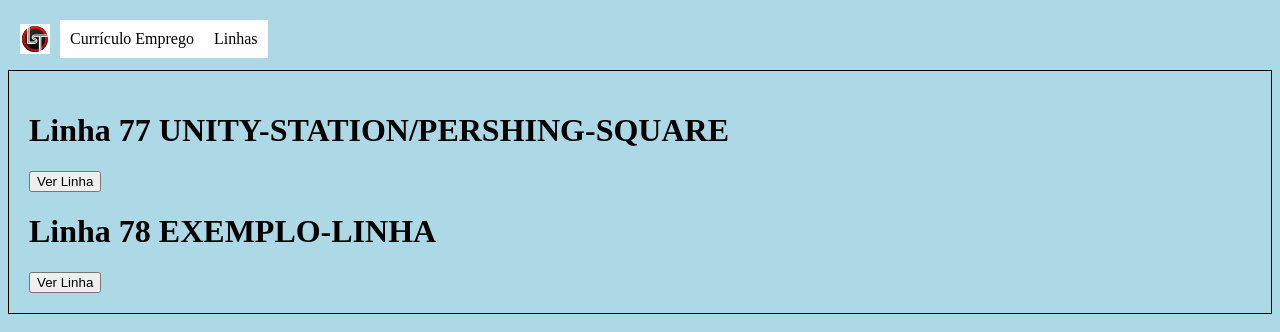
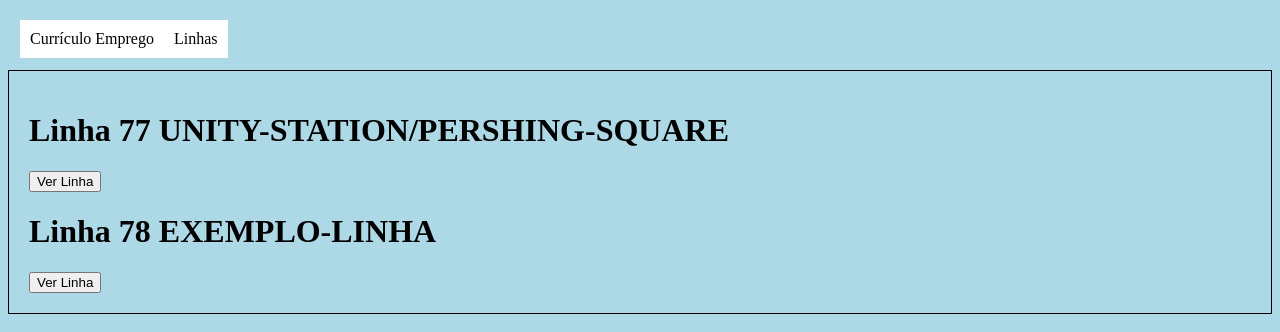
Before and after one commit to GabrielSam23/LsTransitAdrp, a plain HTML site: page index.html in a window 1280 px wide. Drawn offline with Linux system fonts and the light colour scheme.

Commit message:
Update index.html
4542

```diff
--- a/index.html
+++ b/index.html
@@ -14,12 +14,6 @@
       background-repeat: no-repeat;
       background-size: cover;
       padding: 12px;
-    }
-
-    .logo {
-      width: 30px;
-      height: 30px;
-      margin-right: 10px;
     }
 
     .tab {
@@ -46,7 +40,6 @@
 </head>
 <body>
   <div class="tabs">
-    <img src="logo.png" alt="Logo da Empresa" class="logo">
     <div class="tab" id="curriculo-emprego-tab" onclick="openTab('curriculo-emprego')">Currículo Emprego</div>
     <div class="tab" id="linhas-tab" onclick="openTab('linhas')">Linhas</div>
   </div>
```
